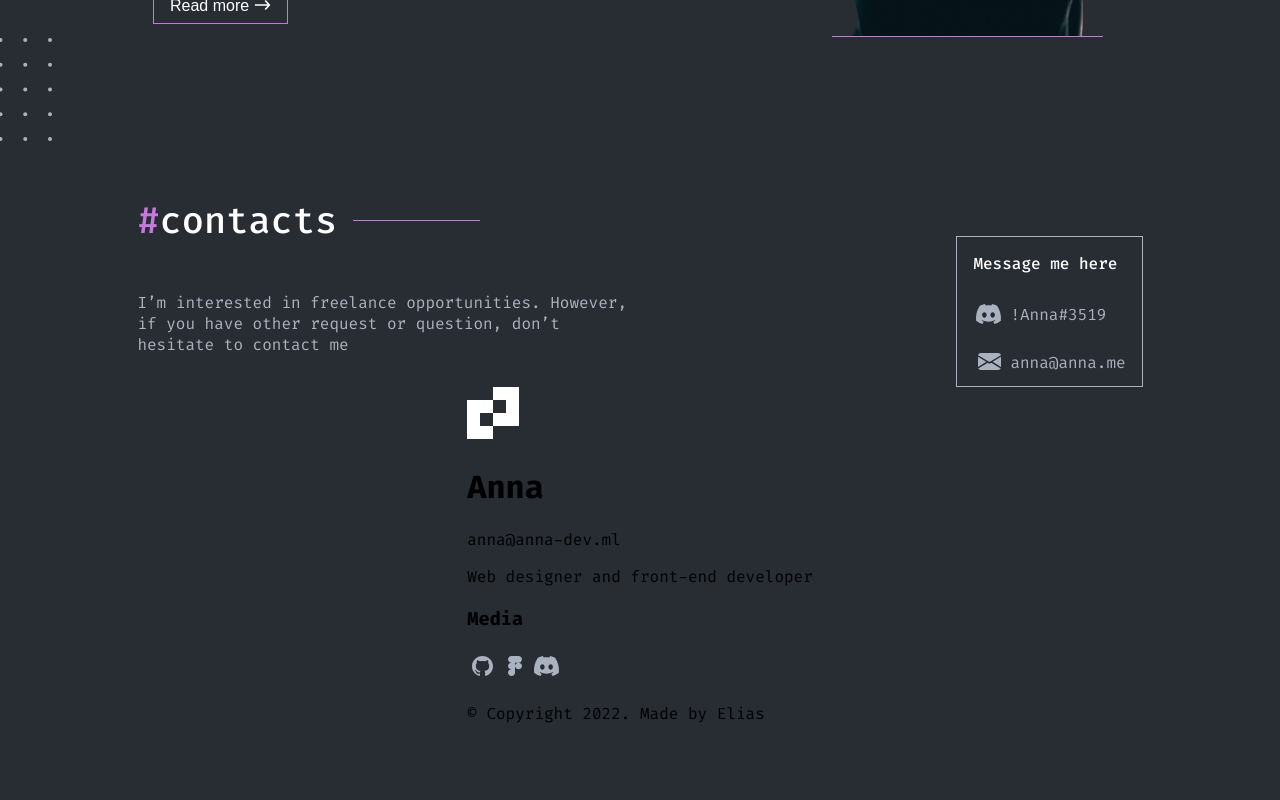
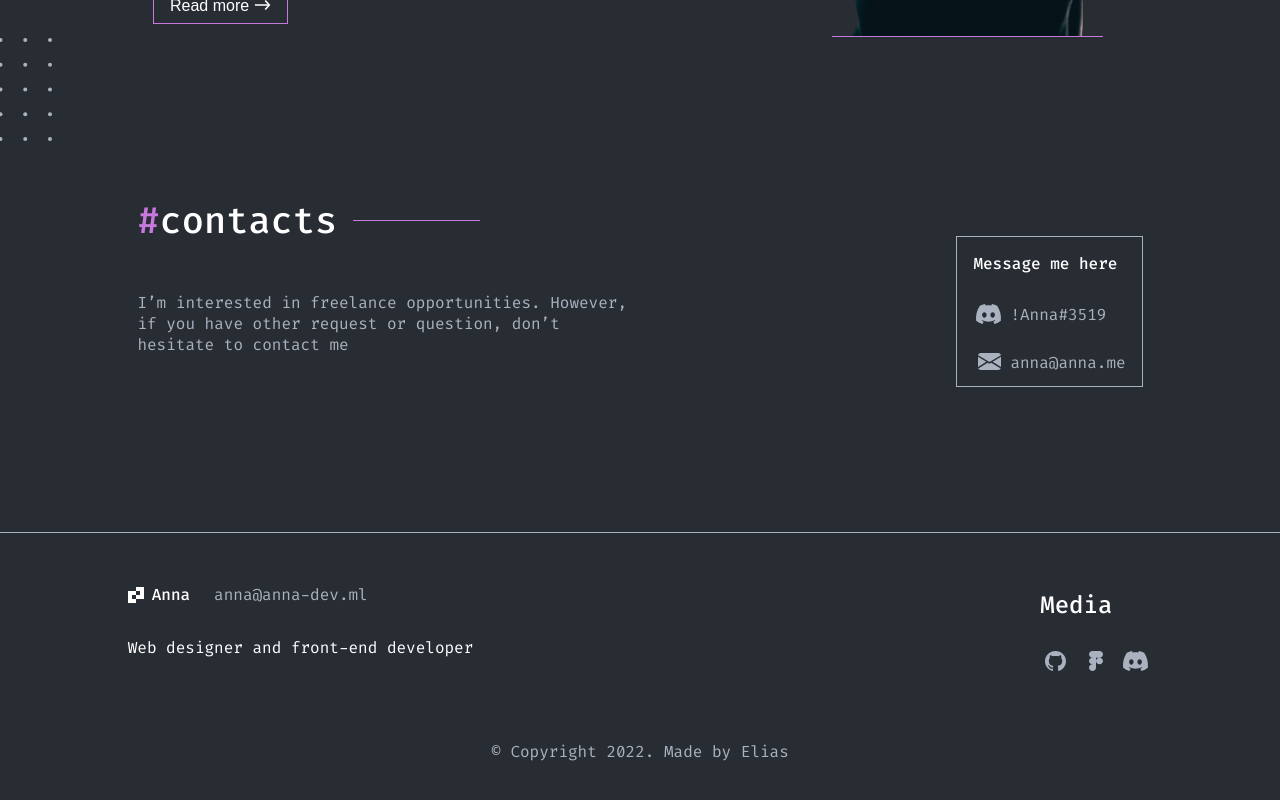
Before and after one commit to annaagabi/portifolio-app, a React (Create React App) app: page / in a window 1280 px wide. Shown: the part 2667-3467 px from the top of the page. Before the commit the page ends 3407 px from the top, so only its background shows below. Built offline with nearby package versions, Linux system fonts and the light colour scheme; the HTML template or start-up script is replaced by a standard one.

Commit message:
Styles: estilização do footer

```diff
--- a/src/App.module.css
+++ b/src/App.module.css
@@ -611,3 +611,83 @@ body{
   width: 32px;
   height: 32px;
 }
+
+/* FOOTER */
+
+.footerContainer{
+  display: flex;
+  align-items: center;
+  justify-content: center;
+  flex-direction: column;
+  gap: 48px;
+  margin-top: 145px;
+  border-top: 1px solid var(--gray-color);
+  width: 100%;
+  margin-bottom: 32px;
+}
+
+.footerContainer p{
+  font-size: 16px;
+  color: var(--gray-color);
+}
+
+.footerContent{
+  margin-top: 32px;
+  display: flex;
+  align-items: center;
+  justify-content: center;
+  gap: 567px;
+}
+
+.footerInfo{
+  display: flex;
+  flex-direction: column;
+}
+
+.footerInfo p{
+  color: var(--white-color);
+}
+
+.footerTitle{
+  display: flex;
+  gap: 24px;
+
+}
+.footerTitle p{
+  font-size: 16px;
+  color: var(--gray-color);
+}
+
+.footerlogo{
+  display: flex;
+  justify-content: center;
+  align-items: center;
+  gap: 8px;
+}
+
+.footerlogo h1{
+  font-size: 16px;
+  font-weight: 500;
+  color: var(--white-color);
+}
+
+.footerlogo img{
+  width: 16px;
+  height: 16px;
+}
+
+.footerMedia h3{
+  color: var(--white-color);
+  font-size: 24px;
+  font-weight: 500;
+}
+
+.footerImages{
+  display: flex;
+  gap: 8px;
+}
+
+.footerImages img{
+  width: 32px;
+  height: 32px;
+}
```
